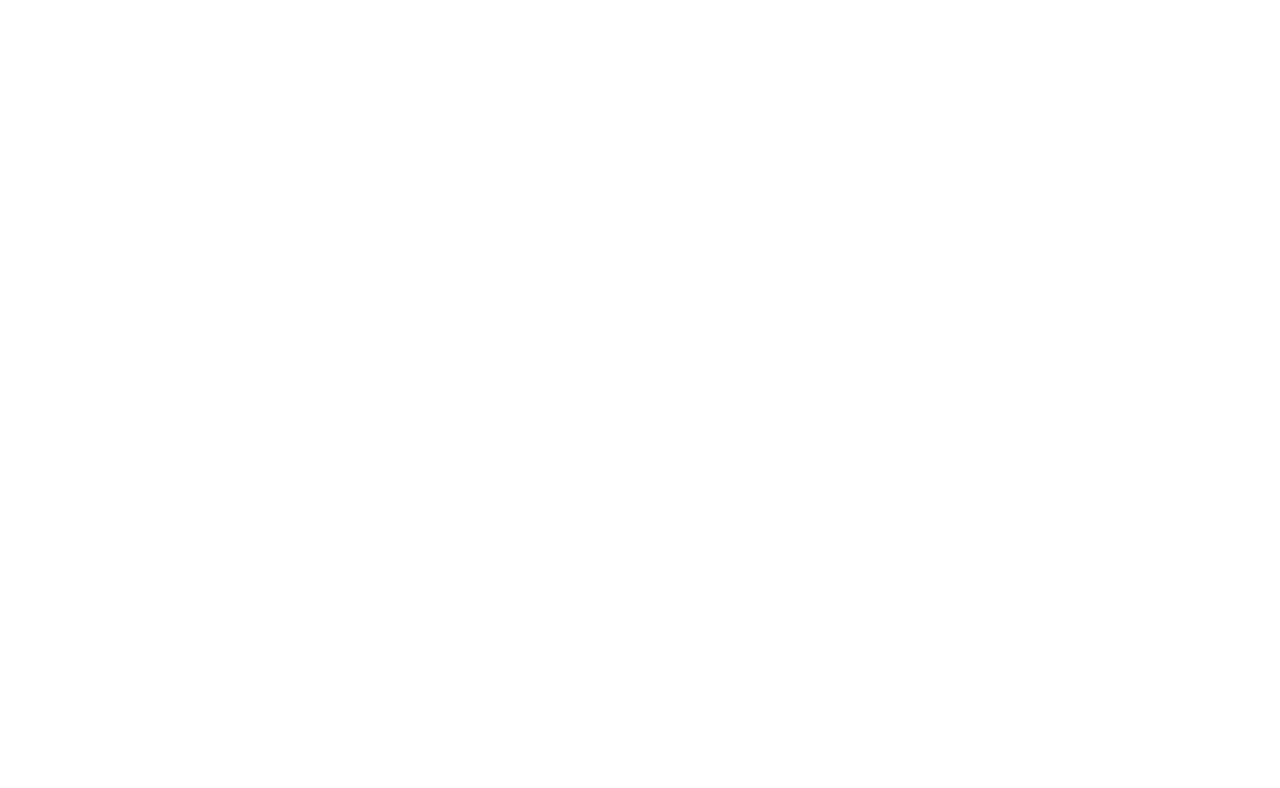
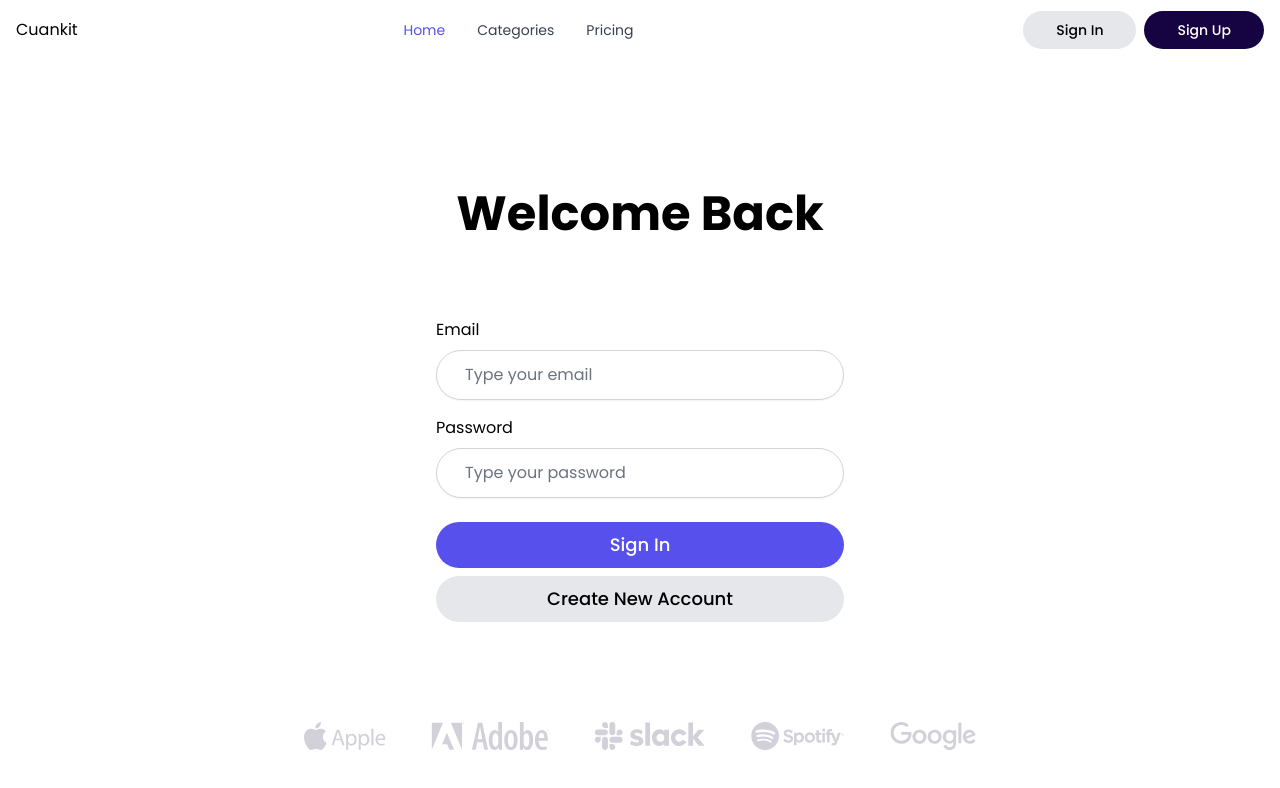
Before and after one commit to budiigunawan/cuankit-react, a React (Vite) app: page /login in a window 1280 px wide. Before the commit this address had no page. Shown: the top 788 px of the page. Built offline with nearby package versions, Linux system fonts and the light colour scheme.

Commit message:
[CUAN-003] add login component

```diff
--- a/src/App.tsx
+++ b/src/App.tsx
@@ -3,6 +3,7 @@
 import './assets/styles/fonts.css';
 import Homepage from './pages/homepage/Homepage';
 import Register from './pages/authentication/Register';
+import Login from './pages/authentication/Login';
 
 function App() {
   return (
@@ -10,6 +11,7 @@
       <Routes>
         <Route path='home' element={<Homepage />} />
         <Route path='register' element={<Register />} />
+        <Route path='login' element={<Login />} />
         <Route path='/' element={<Navigate to={'home'} replace />} />
       </Routes>
     </BrowserRouter>
--- /dev/null
+++ b/src/components/login/BrandList.tsx
@@ -0,0 +1,15 @@
+import brandsLogo from '../../assets/img/brand-logo.svg';
+
+function BrandList() {
+  return (
+    <div className='w-full mx-auto mt-20 sm:max-w-2xl'>
+      <img
+        src={brandsLogo}
+        alt='brand logo list'
+        className='w-full px-10 md:px-0'
+      />
+    </div>
+  );
+}
+
+export default BrandList;
--- /dev/null
+++ b/src/components/login/LoginForm.tsx
@@ -0,0 +1,69 @@
+import { useForm } from 'react-hook-form';
+import { Link } from 'react-router-dom';
+
+type LoginInputs = {
+  email: string;
+  password: string;
+};
+
+function LoginForm() {
+  const {
+    register,
+    handleSubmit,
+    formState: { errors },
+  } = useForm<LoginInputs>();
+
+  const onSubmit = (data: LoginInputs): void => {
+    console.log(data, 'data login form');
+  };
+
+  return (
+    <div className='w-full p-5 mx-auto sm:max-w-md'>
+      <h2 className='mb-20 text-5xl font-bold text-center'>Welcome Back</h2>
+      <form onSubmit={handleSubmit(onSubmit)}>
+        <div className='mb-4'>
+          <label className='block mb-1'>Email</label>
+          <input
+            {...register('email', { required: 'Email address is required' })}
+            id='inptRegisterEmail'
+            placeholder='Type your email'
+            type='email'
+            className='block w-full py-3 mt-2 border border-gray-300 rounded-full shadow-sm px-7 focus:border-indigo-300 focus:outline-none focus:ring focus:ring-indigo-200 focus:ring-opacity-50 disabled:bg-gray-100'
+          />
+          {errors.email && (
+            <p className='mt-1 text-red-600'>{errors.email.message}</p>
+          )}
+        </div>
+        <div className='mb-4'>
+          <label className='block mb-1'>Password</label>
+          <input
+            {...register('password', { required: 'Password is required' })}
+            id='inptRegisterPassword'
+            placeholder='Type your password'
+            type='password'
+            className='block w-full py-3 mt-2 border border-gray-300 rounded-full shadow-sm px-7 focus:border-indigo-300 focus:outline-none focus:ring focus:ring-indigo-200 focus:ring-opacity-50 disabled:bg-gray-100'
+          />
+          {errors.password && (
+            <p className='mt-1 text-red-600'>{errors.password.message}</p>
+          )}
+        </div>
+        <div className='mt-6'>
+          <button
+            type='submit'
+            className='inline-flex items-center justify-center w-full px-8 py-3 text-base font-medium text-white bg-indigo-600 border border-transparent rounded-full hover:bg-indigo-700 md:py-2 md:text-lg md:px-10 hover:shadow'
+          >
+            Sign In
+          </button>
+          <Link
+            to={'/login'}
+            className='inline-flex items-center justify-center w-full px-8 py-3 mt-2 text-base font-medium text-black bg-gray-200 border border-transparent rounded-full hover:bg-gray-300 md:py-2 md:text-lg md:px-10 hover:shadow'
+          >
+            Create New Account
+          </Link>
+        </div>
+      </form>
+    </div>
+  );
+}
+
+export default LoginForm;
--- /dev/null
+++ b/src/pages/authentication/Login.tsx
@@ -0,0 +1,20 @@
+import PageLayout from '../../components/layout/PageLayout';
+import BrandList from '../../components/login/BrandList';
+import LoginForm from '../../components/login/LoginForm';
+
+function Login() {
+  return (
+    <PageLayout>
+      <div className='relative overflow-hidden bg-white'>
+        <div className='mx-auto max-w-7xl'>
+          <div className='flex flex-col items-center w-full min-h-screen pt-6 sm:justify-center sm:pt-0'>
+            <LoginForm />
+            <BrandList />
+          </div>
+        </div>
+      </div>
+    </PageLayout>
+  );
+}
+
+export default Login;
```
Also changed, not shown: src/assets/img/brand-logo.svg (added).
